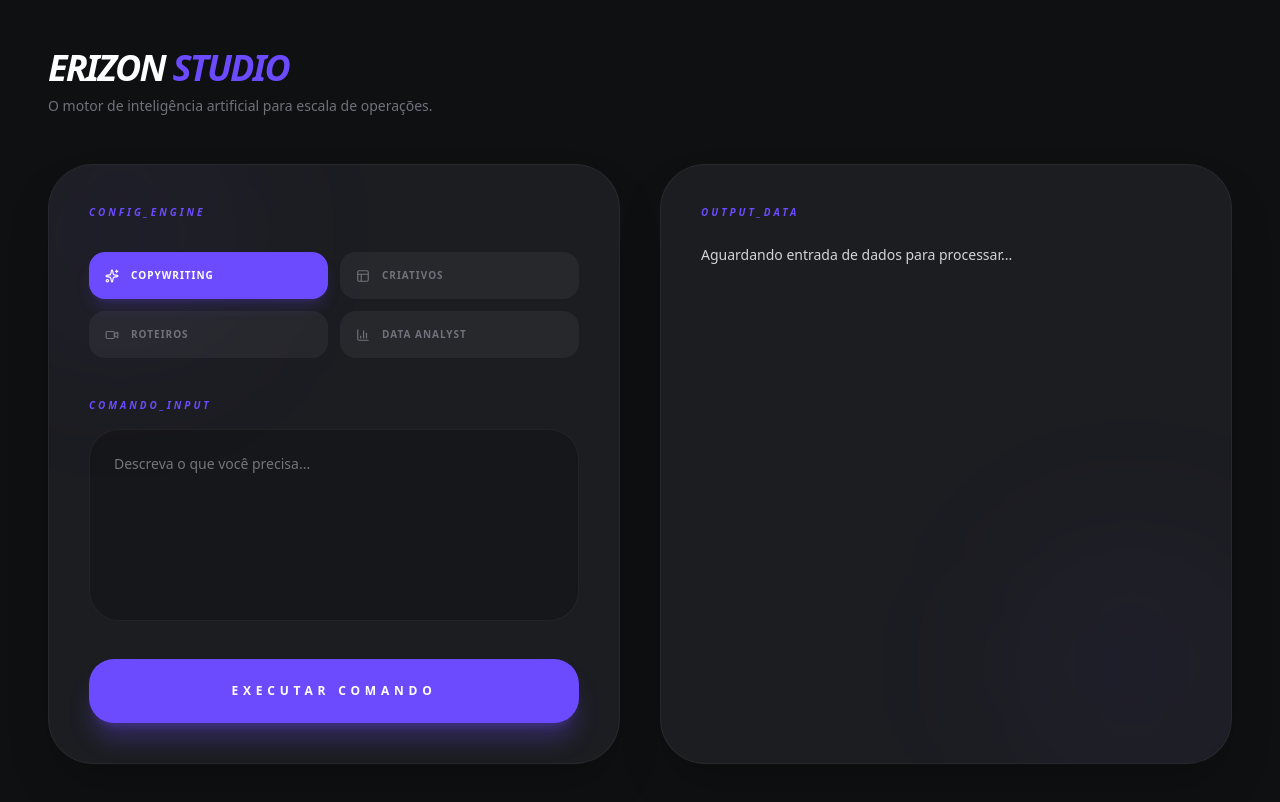
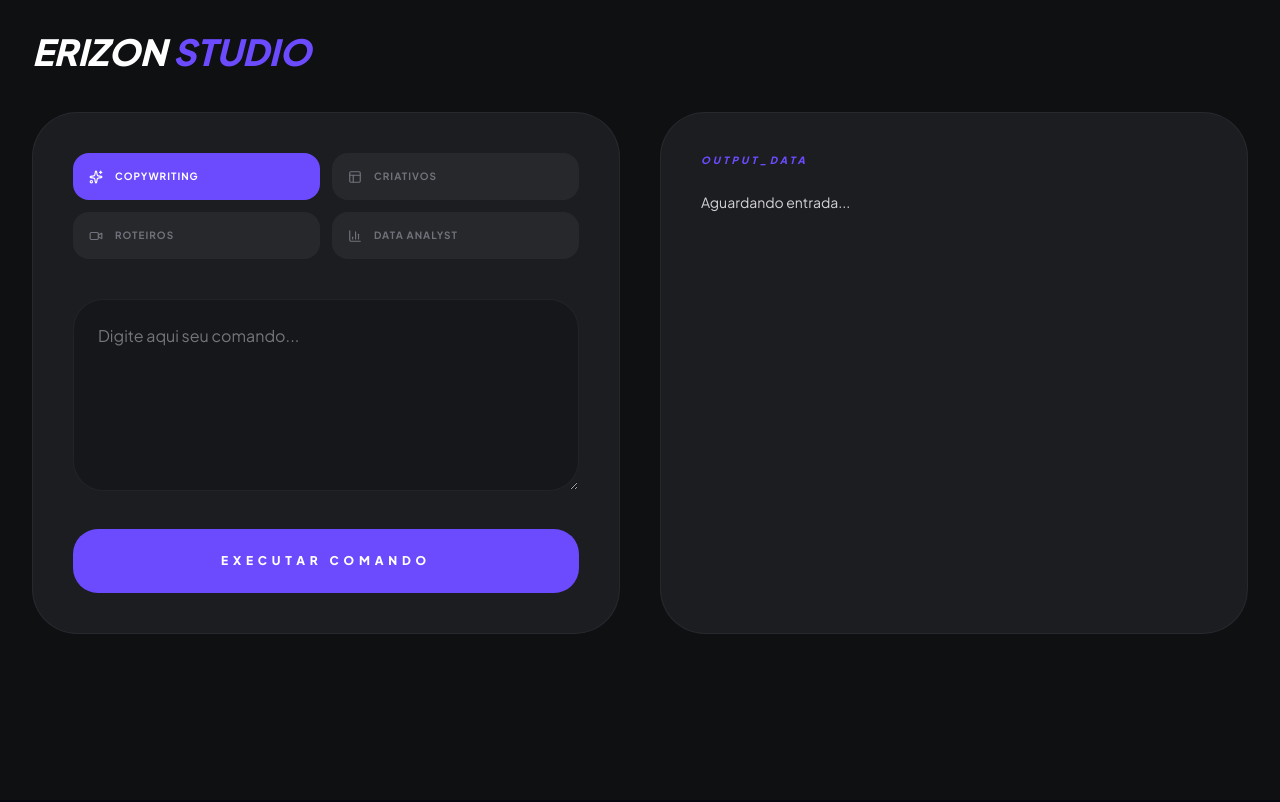
Before and after one commit to erikchagasads/Erizon, a Next.js app: page /studio in a window 1280 px wide. Shown: the top 802 px of the page. Built offline with nearby package versions, Linux system fonts and the light colour scheme.

Commit message:
fix: instalacao do lucide-react e correcao da interface

```diff
--- a/package.json
+++ b/package.json
@@ -12,6 +12,7 @@
     "@google/generative-ai": "^0.24.1",
     "@supabase/auth-helpers-nextjs": "^0.15.0",
     "@supabase/supabase-js": "^2.95.3",
+    "lucide-react": "^0.563.0",
     "next": "16.1.6",
     "react": "19.2.3",
     "react-dom": "19.2.3",
--- a/src/app/studio/page.tsx
+++ b/src/app/studio/page.tsx
@@ -17,10 +17,9 @@ export default function AIStudio() {
   ]
 
   const generateAI = async () => {
-    if (!prompt) return alert("Por favor, digite seu comando primeiro!")
-
+    if (!prompt) return alert("Por favor, digite seu comando!")
     setLoading(true)
-    setResult("Sincronizando com o núcleo da ERIZON AI...")
+    setResult("Conectando ao núcleo da IA...")
 
     try {
       const res = await fetch('/api/ai', {
@@ -28,16 +27,10 @@ export default function AIStudio() {
         headers: { 'Content-Type': 'application/json' },
         body: JSON.stringify({ type: activeTab, prompt }),
       })
-
       const data = await res.json()
-
-      if (!res.ok) {
-        setResult(`Erro do Servidor: ${data.text || "Erro ao processar solicitação"}`)
-      } else {
-        setResult(data.text)
-      }
+      setResult(data.text || "Sem resposta da IA.")
     } catch (error) {
-      setResult("Erro crítico: Verifique a conexão ou se a GEMINI_API_KEY está ativa na Vercel.")
+      setResult("Erro crítico de conexão.")
     } finally {
       setLoading(false)
     }
@@ -50,30 +43,18 @@ export default function AIStudio() {
   }
 
   return (
-    <div className="min-h-screen bg-[#0f1012] text-white p-8 md:p-12 font-sans">
-      {/* Header */}
-      <div className="mb-12">
-        <h1 className="text-4xl font-black italic tracking-tighter mb-2 uppercase">
-          ERIZON <span className="text-[#6c4bff]">STUDIO</span>
-        </h1>
-        <p className="text-zinc-500 text-sm font-medium">O motor de inteligência artificial para escala de operações.</p>
-      </div>
+    <div className="min-h-screen bg-[#0f1012] text-white p-8">
+      <h1 className="text-4xl font-black italic mb-10 uppercase">ERIZON <span className="text-[#6c4bff]">STUDIO</span></h1>
 
       <div className="grid grid-cols-1 lg:grid-cols-2 gap-10">
-        {/* Painel de Controle */}
-        <div className="bg-[#1c1d21] p-10 rounded-[45px] border border-white/5 shadow-2xl relative overflow-hidden">
-          <div className="relative z-10">
-            <h3 className="text-[10px] font-black text-[#6c4bff] uppercase tracking-[0.3em] mb-8 italic">Config_Engine</h3>
-
+        <div className="bg-[#1c1d21] p-10 rounded-[45px] border border-white/5 relative overflow-hidden">
           <div className="grid grid-cols-2 gap-3 mb-10">
             {tabs.map((tab) => (
               <button
                 key={tab.id}
                 onClick={() => setActiveTab(tab.id)}
                 className={`flex items-center gap-3 p-4 rounded-2xl text-[10px] font-bold uppercase tracking-widest transition-all ${
-                    activeTab === tab.id
-                    ? "bg-[#6c4bff] text-white shadow-lg shadow-[#6c4bff]/20"
-                    : "bg-white/5 text-zinc-500 hover:bg-white/10"
+                  activeTab === tab.id ? "bg-[#6c4bff] text-white" : "bg-white/5 text-zinc-500"
                 }`}
               >
                 <tab.icon size={14} />
@@ -82,10 +63,9 @@ export default function AIStudio() {
             ))}
           </div>
 
-            <h3 className="text-[10px] font-black text-[#6c4bff] uppercase tracking-[0.3em] mb-4 italic">Comando_Input</h3>
           <textarea
-              className="w-full h-48 bg-black/20 border border-white/5 rounded-[30px] p-6 text-zinc-300 text-sm focus:outline-none focus:border-[#6c4bff]/50 transition-all resize-none"
-              placeholder="Descreva o que você precisa..."
+            className="w-full h-48 bg-black/20 border border-white/5 rounded-[30px] p-6 text-zinc-300 focus:outline-none"
+            placeholder="Digite aqui seu comando..."
             value={prompt}
             onChange={(e) => setPrompt(e.target.value)}
           />
@@ -93,33 +73,22 @@ export default function AIStudio() {
           <button
             onClick={generateAI}
             disabled={loading}
-              className="w-full mt-8 p-6 bg-[#6c4bff] text-white rounded-[25px] font-black text-xs uppercase tracking-[0.4em] hover:scale-[1.02] active:scale-95 transition-all shadow-xl shadow-[#6c4bff]/30 disabled:opacity-50"
+            className="w-full mt-8 p-6 bg-[#6c4bff] text-white rounded-[25px] font-black text-xs uppercase tracking-[0.4em] disabled:opacity-50"
           >
-              {loading ? 'Sincronizando IA...' : 'Executar Comando'}
+            {loading ? 'Processando...' : 'Executar Comando'}
           </button>
         </div>
-          <div className="absolute top-[-10%] left-[-10%] w-64 h-64 bg-[#6c4bff]/5 blur-[80px] rounded-full"></div>
+
+        <div className="bg-[#1c1d21] p-10 rounded-[45px] border border-white/5 min-h-[500px] flex flex-col">
+          <h3 className="text-[10px] font-black text-[#6c4bff] uppercase tracking-[0.3em] mb-6 italic">Output_Data</h3>
+          <div className="text-zinc-300 text-sm flex-1 overflow-y-auto whitespace-pre-wrap">
+            {result || "Aguardando entrada..."}
           </div>
-
-        {/* Quadro de Resposta */}
-        <div className="bg-[#1c1d21] p-10 rounded-[45px] border border-white/5 shadow-2xl relative overflow-hidden flex flex-col min-h-[500px]">
-          <div className="relative z-10 flex flex-col h-full">
-            <h3 className="text-[10px] font-black text-[#6c4bff] uppercase tracking-[0.3em] mb-6 italic">Output_Data</h3>
-            <div className="text-zinc-300 text-sm leading-relaxed whitespace-pre-wrap font-medium flex-1 overflow-y-auto">
-              {result || "Aguardando entrada de dados para processar..."}
-            </div>
-
           {result && !loading && (
-              <button
-                onClick={copyToClipboard}
-                className="mt-6 flex items-center gap-2 text-[10px] font-bold text-zinc-500 uppercase tracking-widest hover:text-[#6c4bff] transition-colors w-fit"
-              >
-                <ClipboardCheck size={14} />
-                [ Copiar Resultado ]
+            <button onClick={copyToClipboard} className="mt-6 flex items-center gap-2 text-[10px] font-bold text-zinc-500 uppercase">
+              <ClipboardCheck size={14} /> [ Copiar Resultado ]
             </button>
           )}
-          </div>
-          <div className="absolute bottom-[-5%] right-[-5%] w-64 h-64 bg-[#6c4bff]/5 blur-[80px] rounded-full"></div>
         </div>
       </div>
     </div>
```
Also changed, not shown: 1 other file (tests, documents, lock files or other folders). Lines whose indentation alone changed are shown as unchanged.
